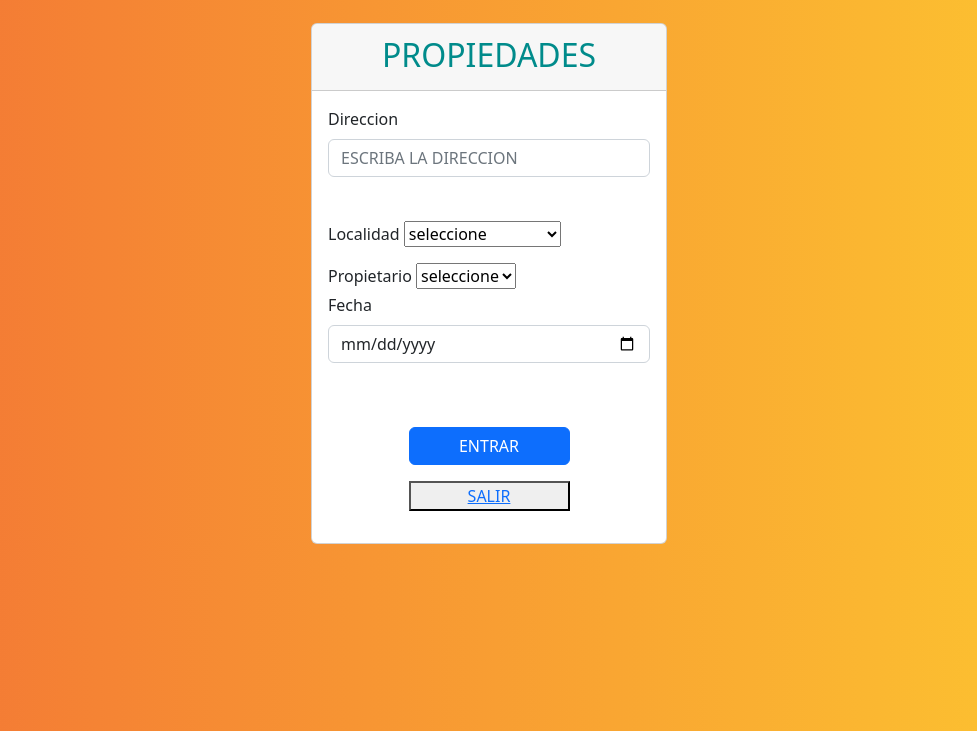
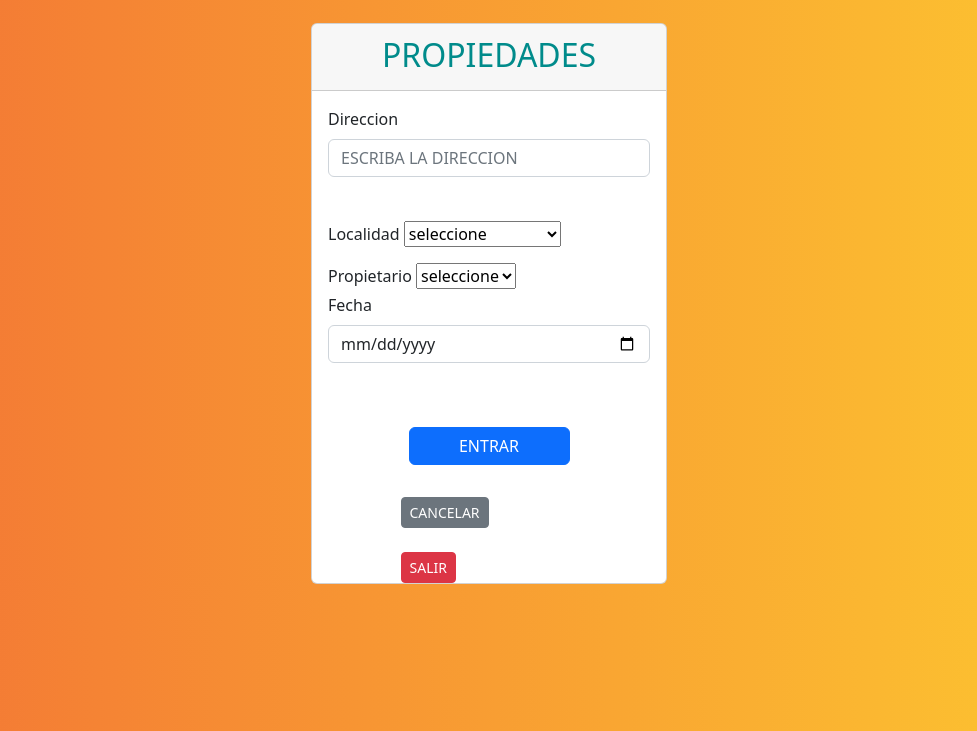
Before and after one commit to Victor0359/Alquileres_oficina_nuevo, a Flask app: page /guardar_propiedad in a window 1280 px wide. Shown: the part 69-800 px from the top of the page, without its empty margins (151-1128 px from the left). Run offline with Flask 3, Linux system fonts and the light colour scheme; data that the repository does not hold is empty; some libraries are stand-ins or nearby versions.

Commit message:
cambios27_4

```diff
--- a/app.py
+++ b/app.py
@@ -48,6 +48,10 @@ def log():
 @app.route("/1")
 def index():
     return render_template("principal.html")
+
+@app.errorhandler(404)
+def page_not_found(error):
+ return render_template("pagina_no_encontrada.html"), 404
 
 
 
--- a/templates/guardar_propiedad.html
+++ b/templates/guardar_propiedad.html
@@ -21,7 +21,6 @@
                 </div>
                 <br />
                 <div class="mb-3">
-
 
                   <div class="form-row align-items-center">
                     <div class="col-auto my-1">
@@ -63,14 +62,20 @@
                   <br />
                   <div class="d-grid gap-2 col-6 mx-auto">
                     <button class="btn btn-primary" type="submit">ENTRAR</button>
-                    <a href="{{ url_for('index') }}"> <button class=class="btn btn-success">SALIR</a>
                   </div>
                 </div>
               </form>
-              <div class="col-md-4"></div>
+
             </div>
+            <div class="d-grid gap-2 col-6 mx-auto">
+            <a href="{{ url_for('guardar_propiedad') }}"> <button class="btn btn-secondary btn-sm btn-block">CANCELAR</button></a>
+            </div>
+            <br>
 
-          </div>
+            <div class="d-grid gap-2 col-6 mx-auto">
+            <a href="{{ url_for('index') }}"> <button  class="btn btn-danger btn-sm btn-block"> SALIR</button></a>
+            </div>
+                  </div>
         </div>
       </div>
       <script src="https://ajax.googleapis.com/ajax/libs/jquery/3.4.0/jquery.min.js"></script>
```
Also changed, not shown: templates/guardar_propietario.html (+5 -4 lines), templates/pagina_no_encontrada.html (added, +12 -0 lines).
